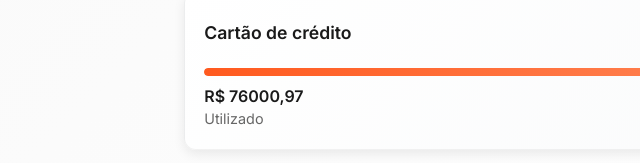
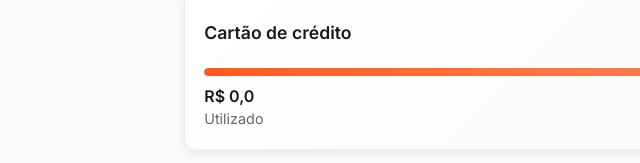
Before and after one commit to Thaynison/Yggdrasil_bank, a plain HTML site: page dashboard.html in a window 1280 px wide. Shown: the part 494-657 px from the top of the page, 0-640 px from the left. Drawn offline with nearby package versions, Linux system fonts and the light colour scheme.

Commit message:
Update dashboard.html

```diff
--- a/dashboard.html
+++ b/dashboard.html
@@ -816,7 +816,7 @@
         </div>
         <div class="func-card-details">
           <div>
-            <div class="func-card-value">R$ 76000,97</div>
+            <div class="func-card-value">R$ 0,0</div>
             <div class="func-card-available">Utilizado</div>
           </div>
           <div>
@@ -1494,4 +1494,5 @@
     });
   </script>
 </body>
+
 </html>
```
